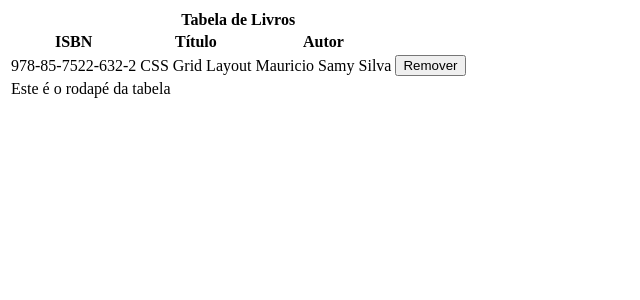
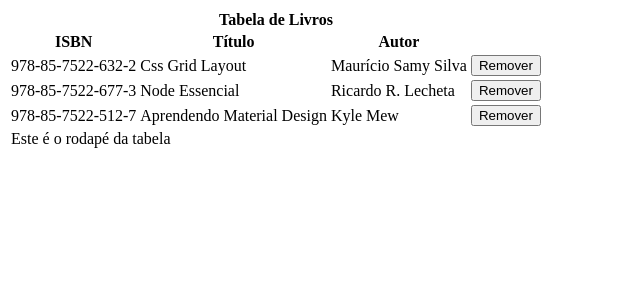
Before and after one commit to abelsouzacosta/book-list, a React (Create React App) app: page / in a window 1280 px wide. Shown: the top 300 px of the page, without its empty margins (0-640 px from the left). Built offline with nearby package versions, Linux system fonts and the light colour scheme.

Commit message:
Renderizando a tabela de livros

```diff
--- a/src/App.js
+++ b/src/App.js
@@ -28,7 +28,7 @@ class App extends Component {
     return (
       <table className="tabela">
         <TabelaHead />
-        <TabelaBody />
+        <TabelaBody livros={this.state.livros} />
         <TabelaFoot />
       </table>
     );
--- a/src/components/TabelaBody.jsx
+++ b/src/components/TabelaBody.jsx
@@ -1,15 +1,19 @@
 import React from "react";
 
-const TabelaBody = () => (
+const TabelaBody = (props) => (
   <tbody>
-    <tr>
-      <td>978-85-7522-632-2</td>
-      <td>CSS Grid Layout</td>
-      <td>Mauricio Samy Silva</td>
-      <td>
-        <button className="botao remover">Remover</button>
-      </td>
-    </tr>
+    {props.livros.map((livro, index) => {
+      return (
+        <tr key={livro.id}>
+          <td>{livro.id}</td>
+          <td>{livro.titulo}</td>
+          <td>{livro.autor}</td>
+          <td>
+            <button className="botao remover">Remover</button>
+          </td>
+        </tr>
+      );
+    })}
   </tbody>
 );
 
```
